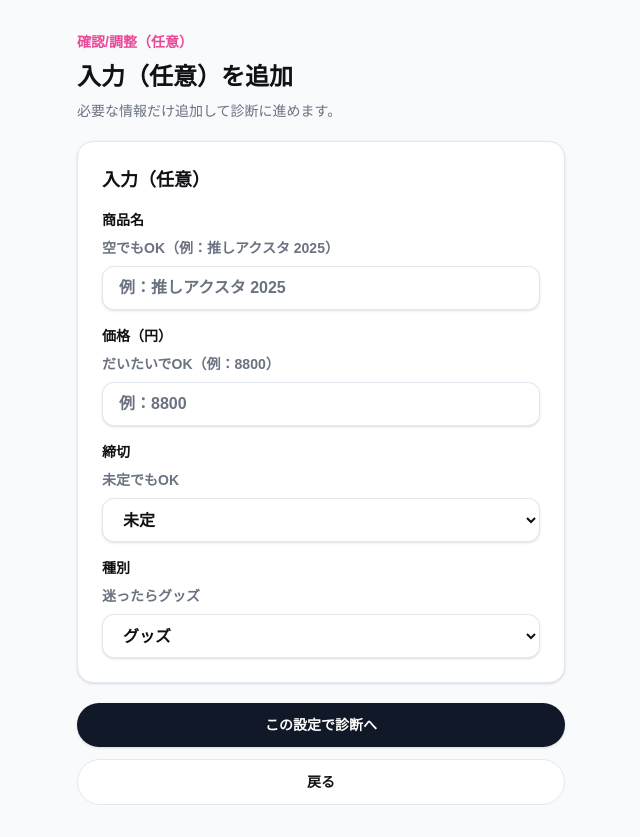
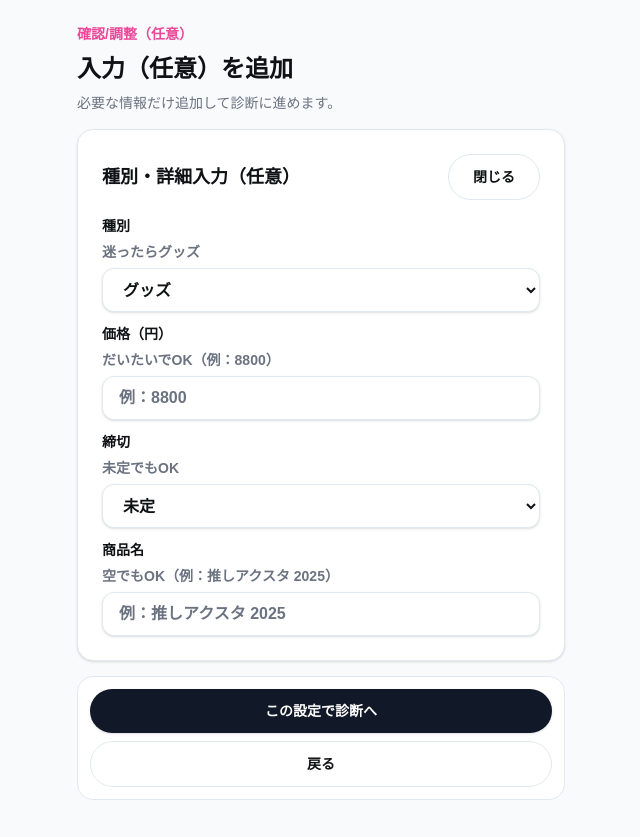
Before and after one commit to Chipwwwwww/oshihapi-pushi-buy-diagnosis, a Next.js app: page /confirm/settings in a window 1280 px wide. Shown: the whole page, without its empty margins (319-959 px from the left). Built offline with nearby package versions, Linux system fonts and the light colour scheme.

Commit message:
Compact confirm screens with sticky CTA and prioritized kind

```diff
--- a/app/confirm/ConfirmClient.tsx
+++ b/app/confirm/ConfirmClient.tsx
@@ -45,38 +45,38 @@ export default function ConfirmClient() {
   const summary = useMemo(() => {
     return [
       modeLabelMap[mode],
-      searchParams.get("templateUsed") === "1" ? "テンプレあり" : "テンプレなし",
-      `決め切り度: ${decisivenessLabels[decisiveness]}`,
-      `表示スタイル: ${styleModeLabels[styleMode]}`,
+      searchParams.get("templateUsed") === "1" ? "テンプレ有" : "テンプレ無",
+      `決め切り: ${decisivenessLabels[decisiveness]}`,
+      `スタイル: ${styleModeLabels[styleMode]}`,
     ];
   }, [decisiveness, mode, searchParams, styleMode]);
 
   return (
-    <div className={`${containerClass} flex min-h-screen flex-col justify-center gap-5 py-8`}>
+    <div className={`${containerClass} flex min-h-screen flex-col gap-4 py-6`}>
       <header className="space-y-2">
         <p className="text-sm font-semibold text-accent">確認/調整（任意）</p>
         <h1 className={pageTitleClass}>このまま診断へ進みますか？</h1>
-        <p className={helperTextClass}>不要なら変更せず、そのまま次へ進めます。</p>
+        <p className={`${helperTextClass} truncate`}>不要なら変更せず、そのまま次へ進めます。</p>
       </header>
 
-      <Card className="space-y-3 border border-slate-200 bg-white text-slate-900 dark:border-white/10 dark:bg-white/6 dark:text-zinc-50">
+      <Card className="space-y-2 border border-slate-200 bg-white p-4 text-slate-900 dark:border-white/10 dark:bg-white/6 dark:text-zinc-50">
         <h2 className={sectionTitleClass}>現在の選択サマリー</h2>
-        <div className="flex flex-wrap gap-2">
+        <div className="flex max-h-[4.6rem] flex-wrap gap-1.5 overflow-hidden">
           {summary.map((label) => (
             <Badge
               key={label}
               variant="outline"
-              className="border-slate-200 bg-slate-100 text-slate-700 dark:border-white/10 dark:bg-white/6 dark:text-zinc-200"
+              className="max-w-full border-slate-200 bg-slate-100 text-slate-700 dark:border-white/10 dark:bg-white/6 dark:text-zinc-200"
             >
-              {label}
+              <span className="block max-w-[40vw] truncate">{label}</span>
             </Badge>
           ))}
         </div>
       </Card>
 
-      <Card className="space-y-3 border border-slate-200 bg-white text-slate-900 dark:border-white/10 dark:bg-white/6 dark:text-zinc-50">
+      <Card className="space-y-2 border border-slate-200 bg-white p-4 text-slate-900 dark:border-white/10 dark:bg-white/6 dark:text-zinc-50">
         <h2 className={sectionTitleClass}>表示スタイル</h2>
-        <p className={helperTextClass}>文言・トーンのみ切り替わります（判定ロジックは共通です）。</p>
+        <p className={`${helperTextClass} truncate`}>文言・トーンのみ切り替わります（判定ロジックは共通です）。</p>
         <div className="grid grid-cols-3 gap-2 rounded-2xl border border-slate-200 bg-slate-100 p-2 dark:border-white/10 dark:bg-white/6">
           {(["standard", "kawaii", "oshi"] as const).map((modeOption) => (
             <button
@@ -96,7 +96,7 @@ export default function ConfirmClient() {
         </div>
       </Card>
 
-      <Card className="space-y-3 border border-slate-200 bg-white text-slate-900 dark:border-white/10 dark:bg-white/6 dark:text-zinc-50">
+      <Card className="space-y-2 border border-slate-200 bg-white p-4 text-slate-900 dark:border-white/10 dark:bg-white/6 dark:text-zinc-50">
         <h2 className={sectionTitleClass}>決め切り度</h2>
         <div className="grid grid-cols-3 gap-2">
           {decisivenessOptions.map((option) => (
@@ -113,7 +113,7 @@ export default function ConfirmClient() {
         <p className={helperTextClass}>いまは「{decisivenessLabels[decisiveness]}」。</p>
       </Card>
 
-      <div className="grid gap-3">
+      <div className="sticky bottom-0 mt-auto -mx-4 grid gap-2 border-t border-slate-200 bg-white/95 px-4 pt-3 pb-[calc(env(safe-area-inset-bottom)+0.75rem)] backdrop-blur dark:border-white/10 dark:bg-[#0B1220]/95 sm:mx-0 sm:rounded-2xl sm:border sm:px-3">
         <Button onClick={() => router.push(buildConfirmSettingsUrl(searchParams))} className="w-full text-base">
           入力を追加して精度を上げる（任意）
         </Button>
--- a/app/confirm/settings/ConfirmSettingsClient.tsx
+++ b/app/confirm/settings/ConfirmSettingsClient.tsx
@@ -1,4 +1,5 @@
 "use client";
+import { useState } from "react";
 import { useRouter, useSearchParams } from "next/navigation";
 import type { Decisiveness } from "@/src/oshihapi/model";
 import { parseDecisiveness, DECISIVENESS_STORAGE_KEY } from "@/src/oshihapi/decisiveness";
@@ -40,6 +41,7 @@ export default function ConfirmSettingsClient() {
   const priceYen = searchParams.get("priceYen") ?? "";
 
   const modeCopy = COPY_BY_MODE[styleMode];
+  const [isDetailOpen, setIsDetailOpen] = useState(true);
   const itemNamePlaceholder =
     itemKind === "game_billing"
       ? "例：限定ガチャ10連 / 月パス / コラボスキン"
@@ -62,7 +64,7 @@ export default function ConfirmSettingsClient() {
   };
 
   return (
-    <div className={`${containerClass} flex min-h-screen flex-col gap-5 py-8`}>
+    <div className={`${containerClass} flex min-h-screen flex-col gap-4 py-6`}>
       <header className="space-y-2">
         <p className="text-sm font-semibold text-accent">確認/調整（任意）</p>
         <h1 className={pageTitleClass}>入力（任意）を追加</h1>
@@ -84,11 +86,14 @@ export default function ConfirmSettingsClient() {
         itemKind={itemKind}
         deadlineOptions={deadlineOptions}
         itemKindOptions={itemKindOptions}
-        isOptionalInputOpen
+        isOptionalInputOpen={isDetailOpen}
+        onToggleOptionalInput={() => setIsDetailOpen((prev) => !prev)}
+        optionalSectionTitle="種別・詳細入力（任意）"
         itemNameHelpText="空でもOK（例：推しアクスタ 2025）"
         priceYenHelpText="だいたいでOK（例：8800）"
         deadlineHelpText="未定でもOK"
         itemKindHelpText="迷ったらグッズ"
+        prioritizeItemKind
         onStyleModeChange={handleStyleModeChange}
         onDecisivenessChange={handleDecisivenessChange}
         onItemNameChange={(value) => replaceQuery({ itemName: value.trim() ? value : null })}
@@ -97,7 +102,7 @@ export default function ConfirmSettingsClient() {
         onItemKindChange={(value) => replaceQuery({ itemKind: parseItemKindValue(value) })}
       />
 
-      <div className="grid gap-3">
+      <div className="sticky bottom-0 mt-auto -mx-4 grid gap-2 border-t border-slate-200 bg-white/95 px-4 pt-3 pb-[calc(env(safe-area-inset-bottom)+0.75rem)] backdrop-blur dark:border-white/10 dark:bg-[#0B1220]/95 sm:mx-0 sm:rounded-2xl sm:border sm:px-3">
         <Button onClick={() => router.push(buildFlowUrl(searchParams))} className="w-full text-base">
           この設定で診断へ
         </Button>
--- a/components/AdvancedSettingsPanel.tsx
+++ b/components/AdvancedSettingsPanel.tsx
@@ -34,6 +34,8 @@ type AdvancedSettingsPanelProps = {
   priceYenHelpText?: string;
   deadlineHelpText?: string;
   itemKindHelpText?: string;
+  prioritizeItemKind?: boolean;
+  optionalSectionTitle?: string;
   onStyleModeChange: (mode: StyleMode) => void;
   onDecisivenessChange: (value: Decisiveness) => void;
   onItemNameChange: (value: string) => void;
@@ -63,6 +65,8 @@ export default function AdvancedSettingsPanel({
   priceYenHelpText,
   deadlineHelpText,
   itemKindHelpText,
+  prioritizeItemKind = false,
+  optionalSectionTitle = "入力（任意）",
   onStyleModeChange,
   onDecisivenessChange,
   onItemNameChange,
@@ -119,7 +123,7 @@ export default function AdvancedSettingsPanel({
 
       <Card className="space-y-4 border border-slate-200 bg-white text-slate-900 dark:border-white/10 dark:bg-white/6 dark:text-zinc-50">
         <div className="flex items-center justify-between gap-2">
-          <h2 className={sectionTitleClass}>入力（任意）</h2>
+          <h2 className={sectionTitleClass}>{optionalSectionTitle}</h2>
           {onToggleOptionalInput ? (
             <Button variant="outline" onClick={onToggleOptionalInput} className="px-3 py-1 text-sm">
               {isOptionalInputOpen ? "閉じる" : "入力を追加"}
@@ -128,7 +132,64 @@ export default function AdvancedSettingsPanel({
         </div>
 
         {isOptionalInputOpen ? (
-          <div className="grid gap-4">
+          <div className="grid gap-3">
+            {prioritizeItemKind ? (
+              <>
+                <label className="grid gap-1.5 text-sm font-semibold text-foreground">
+                  種別
+                  {itemKindHelpText ? <span className={helperTextClass}>{itemKindHelpText}</span> : null}
+                  <select
+                    value={itemKind}
+                    onChange={(event) => onItemKindChange(event.target.value as ItemKind)}
+                    className={inputBaseClass}
+                  >
+                    {itemKindOptions.map((option) => (
+                      <option key={option.value} value={option.value}>
+                        {option.label}
+                      </option>
+                    ))}
+                  </select>
+                </label>
+                <label className="grid gap-1.5 text-sm font-semibold text-foreground">
+                  価格（円）
+                  {priceYenHelpText ? <span className={helperTextClass}>{priceYenHelpText}</span> : null}
+                  <input
+                    type="number"
+                    min="0"
+                    value={priceYen}
+                    onChange={(event) => onPriceYenChange(event.target.value)}
+                    className={inputBaseClass}
+                    placeholder="例：8800"
+                  />
+                </label>
+                <label className="grid gap-1.5 text-sm font-semibold text-foreground">
+                  締切
+                  {deadlineHelpText ? <span className={helperTextClass}>{deadlineHelpText}</span> : null}
+                  <select
+                    value={deadline}
+                    onChange={(event) => onDeadlineChange(event.target.value as DeadlineValue)}
+                    className={inputBaseClass}
+                  >
+                    {deadlineOptions.map((option) => (
+                      <option key={option.value} value={option.value}>
+                        {option.label}
+                      </option>
+                    ))}
+                  </select>
+                </label>
+                <label className="grid gap-1.5 text-sm font-semibold text-foreground">
+                  商品名
+                  {itemNameHelpText ? <span className={helperTextClass}>{itemNameHelpText}</span> : null}
+                  <input
+                    value={itemName}
+                    onChange={(event) => onItemNameChange(event.target.value)}
+                    className={inputBaseClass}
+                    placeholder={itemNamePlaceholder}
+                  />
+                </label>
+              </>
+            ) : (
+              <>
                 <label className="grid gap-2 text-sm font-semibold text-foreground">
                   商品名
                   {itemNameHelpText ? <span className={helperTextClass}>{itemNameHelpText}</span> : null}
@@ -181,6 +242,8 @@ export default function AdvancedSettingsPanel({
                     ))}
                   </select>
                 </label>
+              </>
+            )}
           </div>
         ) : (
           <p className={helperTextClass}>必要なときだけ入力を追加できます。</p>
```
Lines whose indentation alone changed are shown as unchanged.
